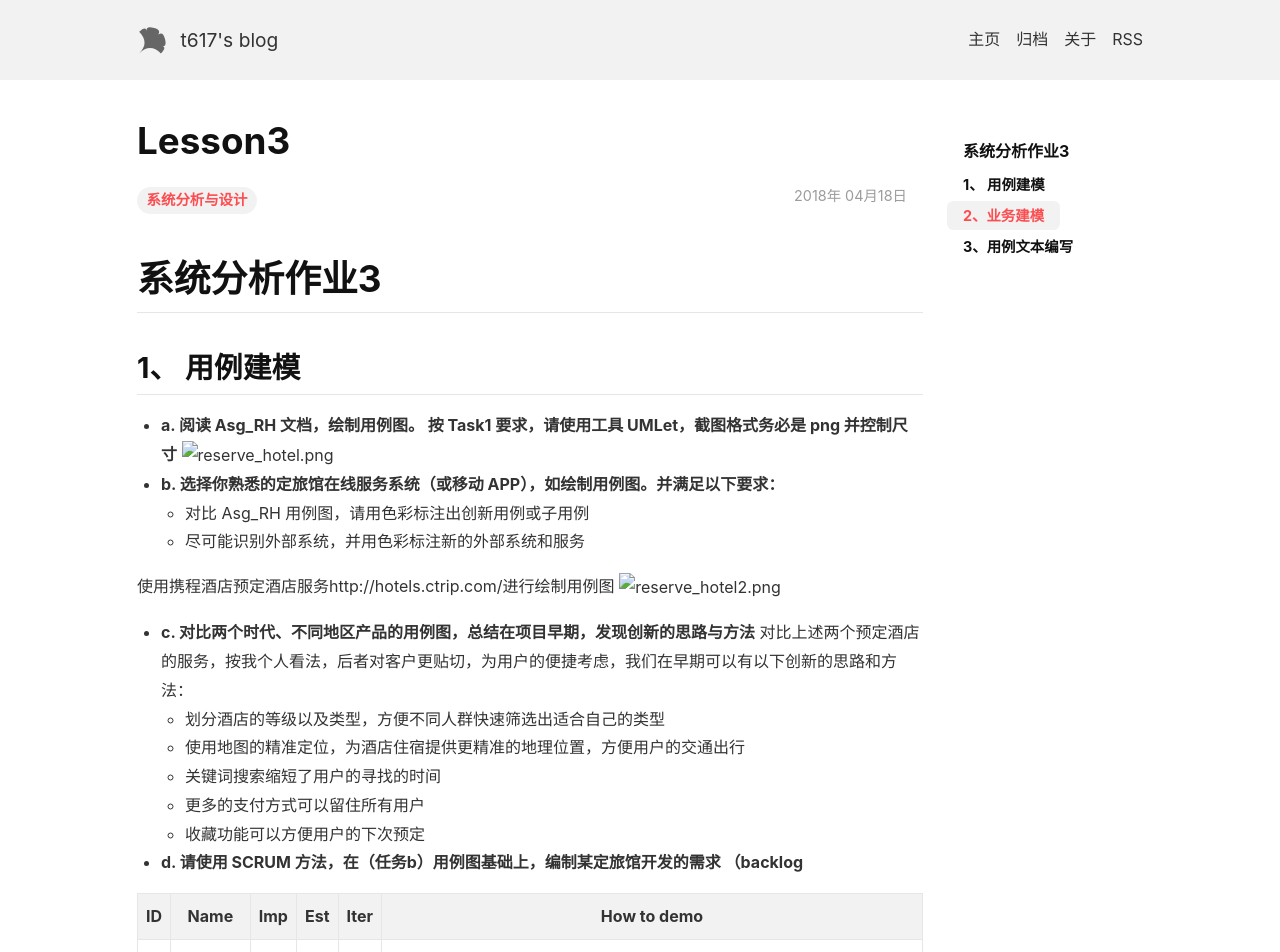
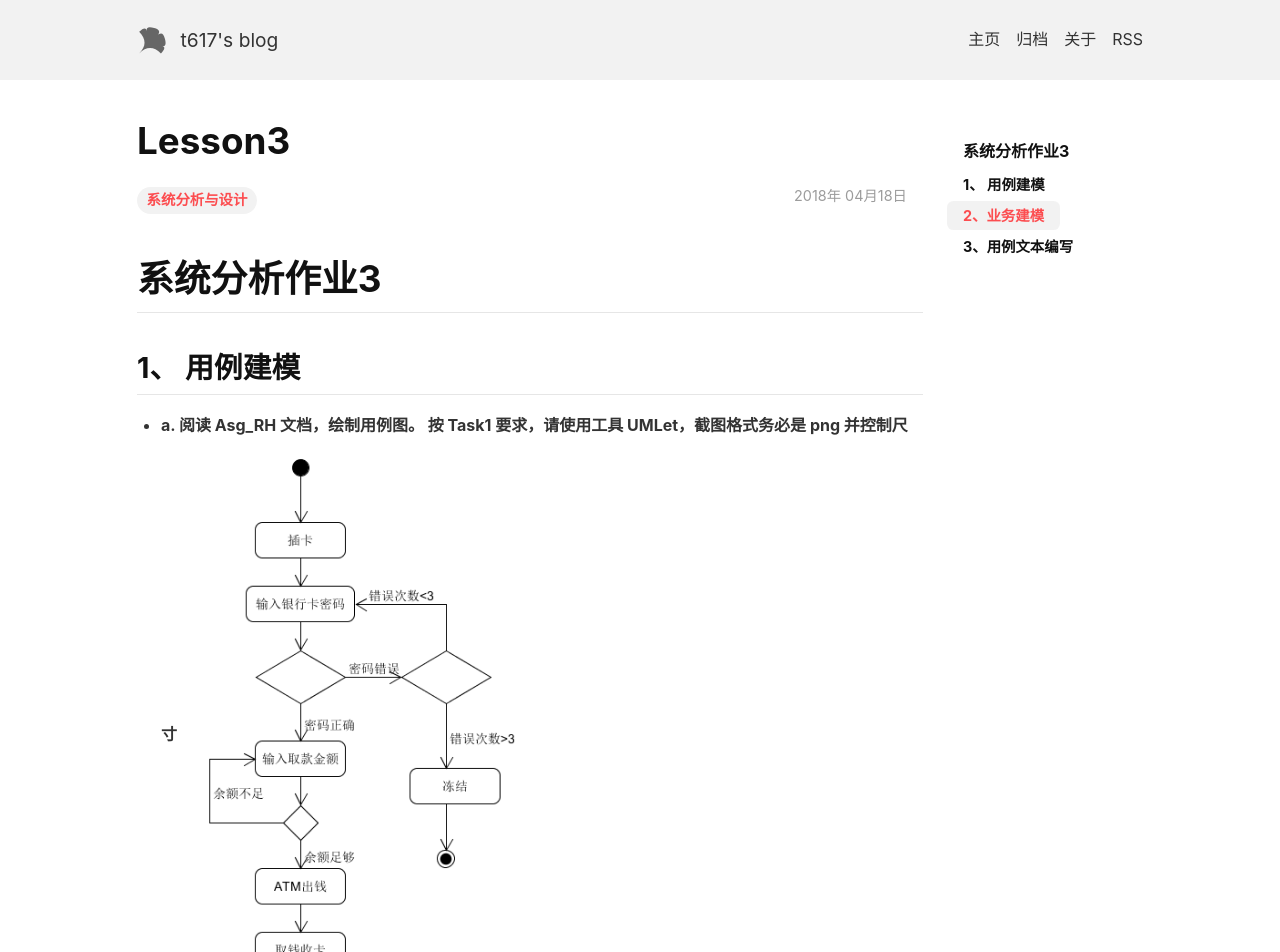
Before and after one commit to t617/blog, a Jekyll site: the page built from _posts/2018-04-18-lesson3.md, in a window 1280 px wide. Shown: the top 952 px of the page. Built offline with Jekyll 4.4.1, drawn with Linux system fonts in a browser that asks for light colours; nearby versions of some CDN libraries.

Commit message:
修改图片路径

```diff
--- a/_posts/2018-04-18-lesson3.md
+++ b/_posts/2018-04-18-lesson3.md
@@ -7,14 +7,14 @@ tags: 系统分析与设计
 # 系统分析作业3
 ## 1、 用例建模
 * **a. 阅读 Asg_RH 文档，绘制用例图。 按 Task1 要求，请使用工具 UMLet，截图格式务必是 png 并控制尺寸**
-![reserve_hotel.png](./reserve_hotel.png)
+![reserve_hotel.png](https://github.com/t617/blog/raw/master/screenshots/uml/activity_atm.png)
 
 * **b. 选择你熟悉的定旅馆在线服务系统（或移动 APP），如绘制用例图。并满足以下要求：**
   - 对比 Asg_RH 用例图，请用色彩标注出创新用例或子用例
   - 尽可能识别外部系统，并用色彩标注新的外部系统和服务
 
 使用携程酒店预定酒店服务http://hotels.ctrip.com/进行绘制用例图
-![reserve_hotel2.png](../screenshots/uml/reserve_hotel2.png)
+![reserve_hotel2.png](https://github.com/t617/blog/raw/master/screenshots/uml/reserve_hotel2.png)
 
 
 * **c. 对比两个时代、不同地区产品的用例图，总结在项目早期，发现创新的思路与方法**
@@ -39,17 +39,17 @@ tags: 系统分析与设计
 
 * **a. 在（任务b）基础上，用活动图建模找酒店用例。简述利用流程图发现子用例的方法。**
 活动图：
-![Alt text](../screenshots/uml/activity_hotel.png)
+![activity_hotel.png](https://github.com/t617/blog/raw/master/screenshots/uml/activity_hotel.png)
 在画流程图的时候，以下情况可以帮助我们发现一个新的子用例：
 >1. 流程图中能进一步抽象起来的某几个步骤可以作为一个子用例
 2. 某些步骤是一个循环的情况
 3. 显是一个独立的子用例的情况
 
 * **b. 选择你身边的银行 ATM，用活动图描绘取款业务流程**
-![Alt text](//../screenshots/uml/activity_atm.png)
+![activity_atm.png](https://github.com/t617/blog/raw/master/screenshots/uml/activity_atm.png)
 
 * **c. 查找淘宝退货业务官方文档，使用多泳道图，表达客户、淘宝网、淘宝商家服务系统、商家等用户和系统协同完成退货业务的过程。分析客户要完成退货业务，在淘宝网上需要实现哪些系统用例**
-![Alt text](//../screenshots/uml/activity_taobao.png)
+![activity_taobao.png](https://github.com/t617/blog/raw/master/screenshots/uml/activity_taobao.png)
 客户要完成退货业务，在淘宝网上需要实现退货系统、退款系统
 
 ## 3、用例文本编写
```
Also changed, not shown: _posts/reserve_hotel.png (deleted).
